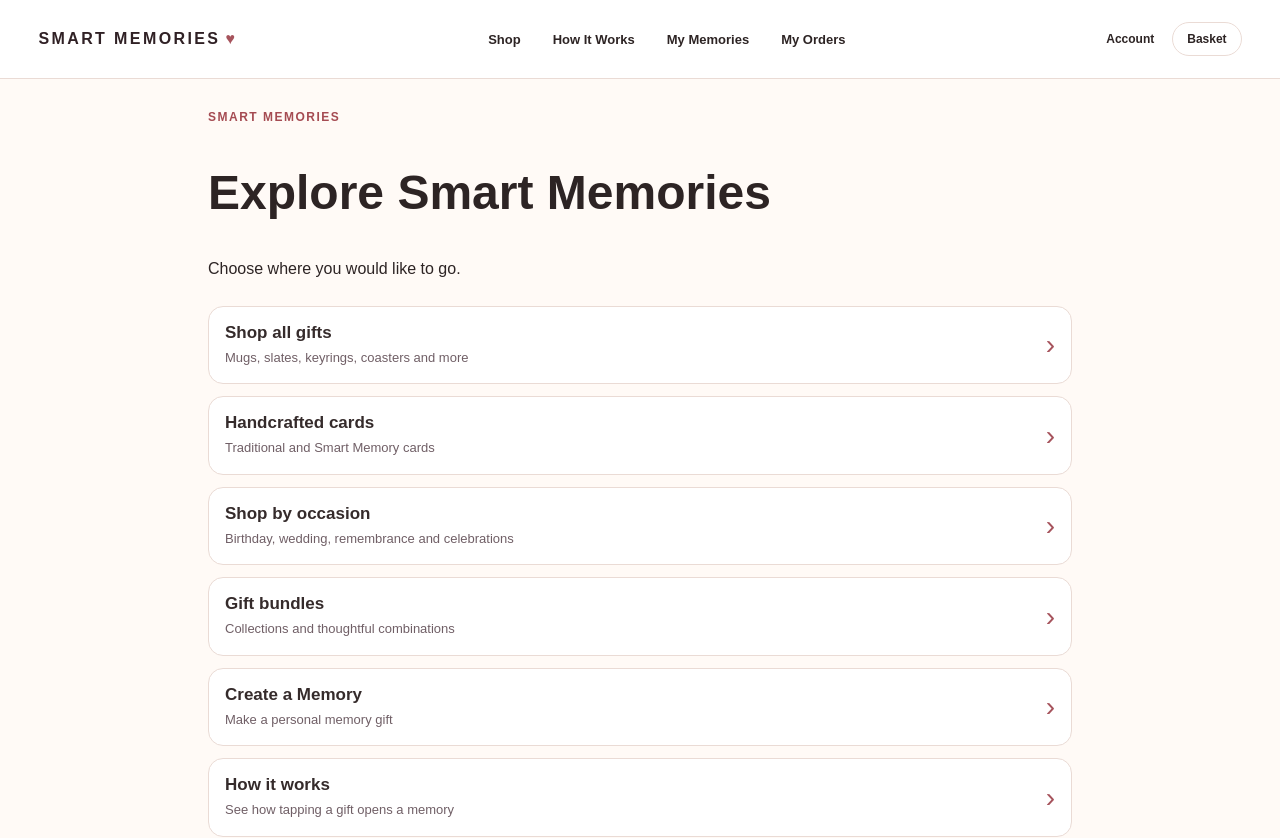
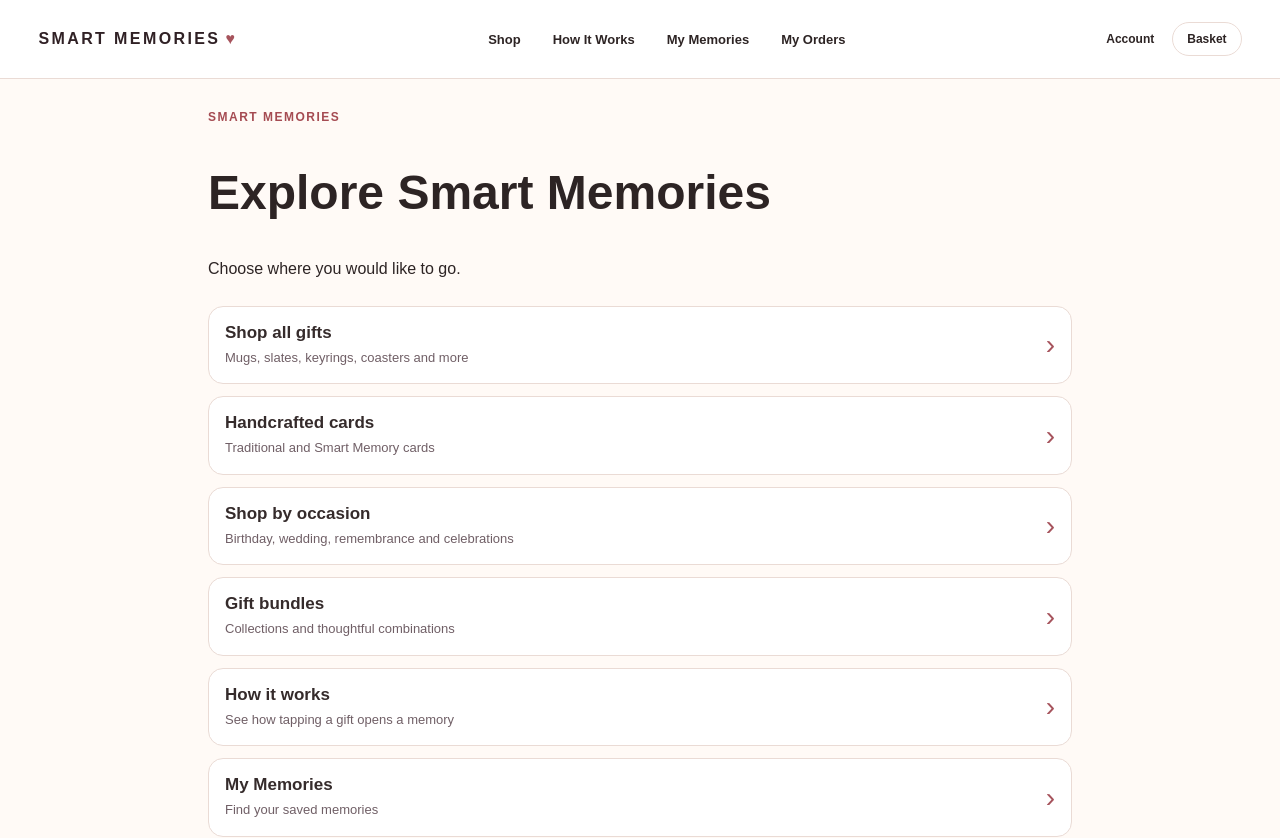
Before and after one commit to jorjuel/smart-memories, a Next.js app: page /menu in a window 1280 px wide. Shown: the top 838 px of the page. Built offline with nearby package versions, Linux system fonts and the light colour scheme.

Commit message:
Remove redundant Create a Memory navigation link; preserve shop creation flows

```diff
--- a/app/menu/page.tsx
+++ b/app/menu/page.tsx
@@ -5,7 +5,6 @@ const links = [
   { href: '/cards', label: 'Handcrafted cards', description: 'Traditional and Smart Memory cards' },
   { href: '/occasions', label: 'Shop by occasion', description: 'Birthday, wedding, remembrance and celebrations' },
   { href: '/bundles', label: 'Gift bundles', description: 'Collections and thoughtful combinations' },
-  { href: '/create', label: 'Create a Memory', description: 'Make a personal memory gift' },
   { href: '/how-it-works', label: 'How it works', description: 'See how tapping a gift opens a memory' },
   { href: '/memories', label: 'My Memories', description: 'Find your saved memories' },
   { href: '/account/orders', label: 'My Orders', description: 'Track your gift orders' },
```
